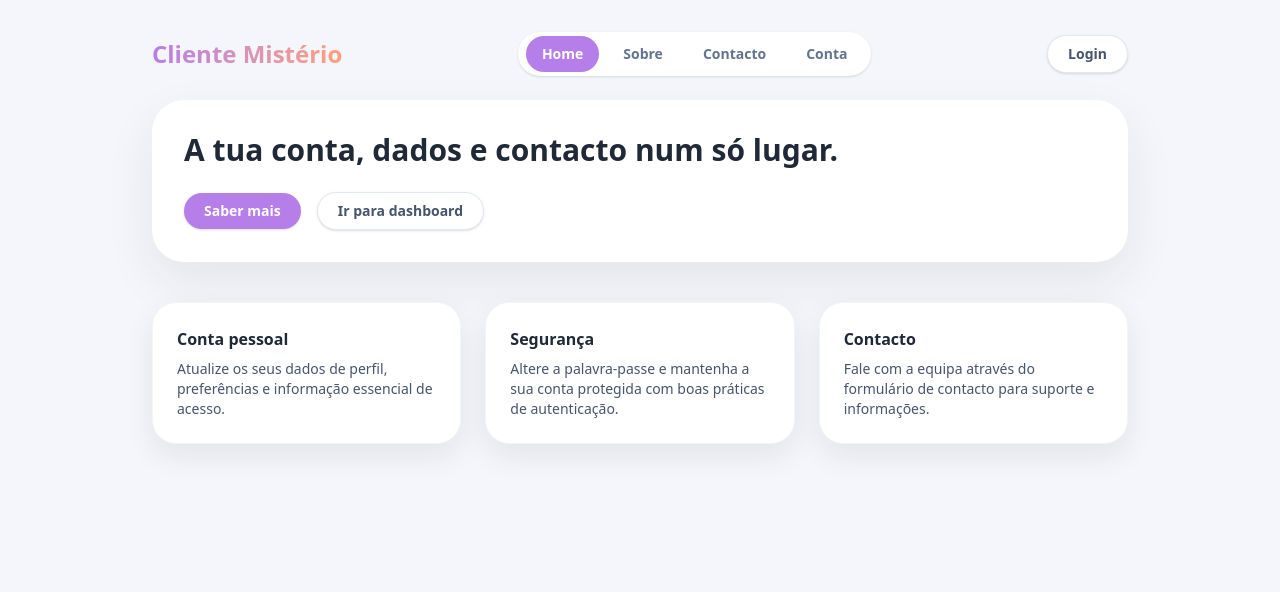
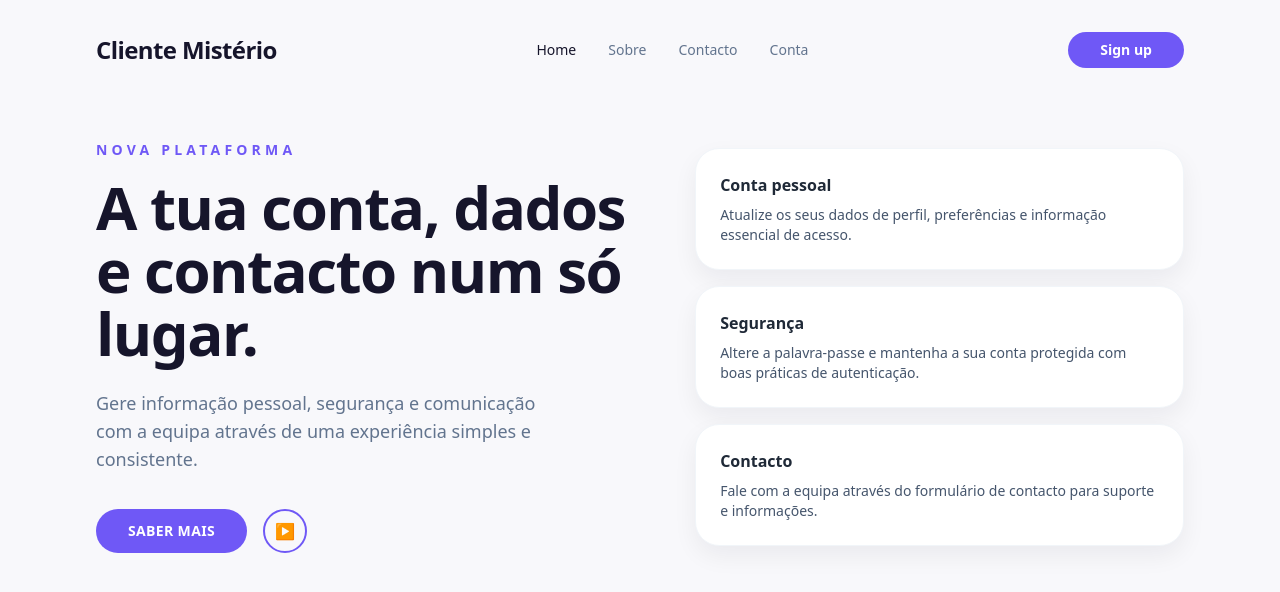
Before and after one commit to msantos51/clientemisterio, a Next.js app: page / in a window 1280 px wide. Shown: the top 592 px of the page. Built offline with nearby package versions, Linux system fonts and the light colour scheme.

Commit message:
Refine homepage layout to match provided visual style

```diff
--- a/app/components/HeaderActions.tsx
+++ b/app/components/HeaderActions.tsx
@@ -20,23 +20,8 @@ export default function HeaderActions() {
     return "/dashboard";
   }, []);
 
-  const profileInitials = useMemo(() => {
-    if (!sessionUser?.fullName) {
-      return "VP";
-    }
-
-    const initials = sessionUser.fullName
-      .split(" ")
-      .filter(Boolean)
-      .slice(0, 2)
-      .map((word) => word[0]?.toUpperCase() ?? "")
-      .join("");
-
-    return initials || "VP";
-  }, [sessionUser]);
-
   useEffect(() => {
-    // Lê os dados gravados no navegador para determinar se há sessão ativa.
+    // Lê o estado da sessão no browser para decidir qual ação apresentar no cabeçalho.
     const storedSession = localStorage.getItem(sessionStorageKey);
     const storedUser = localStorage.getItem(userStorageKey);
 
@@ -54,36 +39,33 @@ export default function HeaderActions() {
       }
 
       setSessionUser(parsedUser);
-    } catch (error) {
+    } catch {
       setSessionUser(null);
     }
   }, []);
 
-  return (
-    <div className="flex w-full items-center justify-start gap-4 md:w-auto md:justify-end">
-      {!sessionUser && (
+  if (!sessionUser) {
+    return (
+      <div className="flex items-center justify-end">
+        {/* Aplica o botão primário arredondado para replicar o destaque visual da imagem de referência. */}
         <Link
-          className="button-size-login border border-slate-200 bg-white text-slate-600 shadow-sm transition hover:border-slate-300"
+          className="inline-flex items-center justify-center rounded-full bg-[color:var(--primary)] px-8 py-2 text-sm font-semibold text-white transition hover:brightness-95"
           href="/login"
         >
-          Login
+          Sign up
         </Link>
-      )}
-      {sessionUser && (
-        <Link
-          className="flex max-w-full items-center gap-3 rounded-full bg-[color:var(--surface)] px-4 py-2 shadow-sm"
-          href={profileHref}
-        >
-          <div className="flex h-8 w-8 shrink-0 items-center justify-center rounded-full border border-dashed border-[color:var(--primary)] text-[10px] font-semibold text-[color:var(--primary)]">
-            {profileInitials}
-          </div>
-          {/* Limita o bloco textual no mobile para impedir que nomes longos quebrem o cabeçalho. */}
-          <div className="min-w-0 text-sm">
-            <p className="truncate font-medium text-slate-900">{sessionUser.fullName}</p>
-            {sessionUser.isAdmin && <p className="text-xs text-[color:var(--primary)]">Admin</p>}
-          </div>
-        </Link>
-      )}
+      </div>
+    );
+  }
+
+  return (
+    <div className="flex items-center justify-end">
+      <Link
+        className="inline-flex items-center justify-center rounded-full border border-[color:var(--primary)] px-6 py-2 text-sm font-semibold text-[color:var(--primary)] transition hover:bg-[color:var(--primary-soft)]"
+        href={profileHref}
+      >
+        Dashboard
+      </Link>
     </div>
   );
 }
--- a/app/components/TopNav.tsx
+++ b/app/components/TopNav.tsx
@@ -1,6 +1,5 @@
 "use client";
 
-import { useMemo, useState } from "react";
 import { usePathname } from "next/navigation";
 
 const navigationItems = [
@@ -12,56 +11,25 @@ const navigationItems = [
 
 export default function TopNav() {
   const pathname = usePathname();
-  const [isMobileMenuOpen, setIsMobileMenuOpen] = useState(false);
-
-  const activeItemLabel = useMemo(() => {
-    const activeItem = navigationItems.find((item) => item.href === pathname);
-
-    return activeItem?.label ?? "Menu";
-  }, [pathname]);
-
-  const getLinkClasses = (href: string) => {
-    const isActive = pathname === href;
-
-    if (isActive) {
-      return "button-text-standard rounded-full bg-[color:var(--primary)] px-4 py-2 text-white transition";
-    }
-
-    return "button-text-standard rounded-full px-4 py-2 text-slate-500 transition hover:text-slate-700";
-  };
 
   return (
-    <nav className="relative w-full md:w-auto">
-      {/* Botão visível apenas em mobile para abrir e fechar o menu sem ocupar espaço horizontal excessivo. */}
-      <button
-        aria-expanded={isMobileMenuOpen}
-        aria-label="Abrir menu principal"
-        className="button-text-standard flex w-full items-center justify-between rounded-full bg-[color:var(--surface)] px-4 py-2 text-slate-700 shadow-sm md:hidden"
-        onClick={() => setIsMobileMenuOpen((previous) => !previous)}
-        type="button"
-      >
-        <span>{activeItemLabel}</span>
-        <span className="text-xs text-slate-500">{isMobileMenuOpen ? "Fechar" : "Menu"}</span>
-      </button>
+    <nav className="hidden items-center gap-8 md:flex">
+      {navigationItems.map((item) => {
+        const isActive = pathname === item.href;
 
-      {/* Lista de links com layout horizontal em desktop e painel vertical em mobile. */}
-      <div
-        className={`mt-2 flex flex-col gap-1 rounded-2xl bg-[color:var(--surface)] p-2 text-sm shadow-sm md:mt-0 md:flex-row md:items-center md:gap-2 md:rounded-full md:px-2 md:py-1 ${
-          isMobileMenuOpen ? "flex" : "hidden md:flex"
-        }`}
-      >
-        {navigationItems.map((item) => (
-          // Usa âncora simples para garantir navegação mesmo quando o router cliente falha.
+        return (
+          // Mantém links sem peso visual excessivo para replicar a navegação discreta da referência.
           <a
             key={item.href}
-            className={getLinkClasses(item.href)}
+            className={`text-sm font-medium transition ${
+              isActive ? "text-[#16152b]" : "text-slate-500 hover:text-[#16152b]"
+            }`}
             href={item.href}
-            onClick={() => setIsMobileMenuOpen(false)}
           >
             {item.label}
           </a>
-        ))}
-      </div>
+        );
+      })}
     </nav>
   );
 }
--- a/app/globals.css
+++ b/app/globals.css
@@ -1,12 +1,12 @@
 @import "tailwindcss";
 
 :root {
-  --background: #f5f6fb;
+  --background: #f8f8fb;
   --foreground: #1f2937;
   --surface: #ffffff;
   --surface-muted: #f2f3f8;
-  --primary: #b67ee8;
-  --primary-soft: #f3eafc;
+  --primary: #6f58f6;
+  --primary-soft: #ece8ff;
   --accent: #b67ee8;
   color-scheme: light;
 }
--- a/app/layout.tsx
+++ b/app/layout.tsx
@@ -4,26 +4,26 @@ import TopNav from "./components/TopNav";
 import HeaderActions from "./components/HeaderActions";
 import "./globals.css";
 
-// Configura a fonte principal usada em todo o site.
+// Configura a fonte base para todo o layout da aplicação.
 const geistSans = Geist({
   variable: "--font-geist-sans",
   subsets: ["latin"],
 });
 
-// Configura a fonte monoespaçada para trechos especiais.
+// Mantém uma fonte monoespaçada disponível para áreas técnicas quando necessário.
 const geistMono = Geist_Mono({
   variable: "--font-geist-mono",
   subsets: ["latin"],
 });
 
-// Configura a fonte principal inspirada no design solicitado.
+// Usa Poppins para aproximar a estética visual da referência enviada.
 const poppins = Poppins({
   variable: "--font-poppins",
   subsets: ["latin"],
-  weight: ["300", "400", "500", "600", "700"],
+  weight: ["300", "400", "500", "600", "700", "800"],
 });
 
-// Define os metadados globais usados pelo Next.js.
+// Define metadados globais da aplicação.
 export const metadata: Metadata = {
   title: "Cliente Mistério",
   description: "Portal de participação cidadã e informação pública.",
@@ -39,32 +39,19 @@ export default function RootLayout({
       <body
         className={`${geistSans.variable} ${geistMono.variable} ${poppins.variable} bg-[color:var(--background)] text-[color:var(--foreground)] antialiased`}
       >
-        {/* Container geral que simula o layout com barra lateral e conteúdo central. */}
+        {/* Cria a estrutura principal com cabeçalho fixo no topo visual e conteúdo centralizado. */}
         <div className="min-h-screen bg-[color:var(--background)]">
-          {/* Barra superior com navegação e ações rápidas adaptadas para mobile e desktop. */}
-          <header className="relative z-50 mx-auto flex w-full max-w-5xl flex-col gap-4 px-4 pb-6 pt-6 sm:px-6 md:flex-row md:items-center md:justify-between md:pt-8">
-            {/* Marca do site alinhada à esquerda em todas as resoluções. */}
-            <div className="flex items-center">
-              <span className="bg-gradient-to-r from-[#b67ee8] to-[#fea076] bg-clip-text text-2xl font-semibold text-transparent">
-                Cliente Mistério
-              </span>
-            </div>
-            {/* Navegação principal com painel compacto em mobile e barra horizontal em desktop. */}
-            <div className="flex w-full justify-start md:w-auto md:flex-1 md:justify-center">
-              <TopNav />
-            </div>
-            {/* Ações rápidas alinhadas com comportamento fluido para evitar quebra em ecrãs pequenos. */}
-            <div className="flex w-full items-center justify-start md:w-auto md:justify-end">
-              <HeaderActions />
-            </div>
+          {/* Organiza marca, navegação e ações com distribuição similar ao layout de referência. */}
+          <header className="mx-auto flex w-full max-w-6xl items-center justify-between gap-6 px-4 pb-8 pt-8 sm:px-6 lg:px-8">
+            <a className="text-2xl font-extrabold tracking-tight text-[#16152b]" href="/">
+              Cliente Mistério
+            </a>
+            <TopNav />
+            <HeaderActions />
           </header>
 
-          {/* Conteúdo principal renderizado por cada página. */}
-          <main className="relative z-0 mx-auto w-full max-w-5xl px-4 pb-16 sm:px-6">
-            {children}
-          </main>
-
-          {/* Rodapé removido conforme pedido. */}
+          {/* Renderiza o conteúdo de cada página no centro com largura confortável. */}
+          <main className="mx-auto w-full max-w-6xl px-4 pb-16 sm:px-6 lg:px-8">{children}</main>
         </div>
       </body>
     </html>
--- a/app/page.tsx
+++ b/app/page.tsx
@@ -2,52 +2,57 @@ import Link from "next/link";
 
 export default function HomePage() {
   return (
-    <section>
-      {/* Contém a secção principal centrada com largura confortável para o texto. */}
-      <div className="mx-auto w-full max-w-5xl">
-        {/* Cartão principal com proposta de valor e navegação rápida. */}
-        <article className="rounded-[32px] bg-[color:var(--surface)] p-8 shadow-[0_20px_50px_rgba(31,41,55,0.08)]">
-          <div className="flex flex-col gap-6">
-            {/* Título principal da página com destaque de marca. */}
-            <div>
-              <h1 className="page-title text-justify">A tua conta, dados e contacto num só lugar.</h1>
-            </div>
+    <section className="pt-6 md:pt-10">
+      {/* Estrutura principal da hero com tipografia e espaçamento inspirados no layout enviado. */}
+      <div className="grid items-center gap-14 md:grid-cols-[1fr_0.9fr]">
+        <article className="max-w-xl">
+          {/* Rótulo pequeno para introduzir o bloco principal da página. */}
+          <p className="section-label-uppercase text-[color:var(--primary)]">Nova plataforma</p>
 
-            {/* Botões de ação para orientar utilizadores novos e recorrentes. */}
-            <div className="flex flex-wrap items-center gap-4">
+          {/* Mantém o conteúdo principal do site, ajustando apenas o estilo visual e hierarquia. */}
+          <h1 className="mt-4 text-5xl font-extrabold leading-[1.05] tracking-tight text-[#16152b] sm:text-6xl">
+            A tua conta, dados e contacto num só lugar.
+          </h1>
+
+          <p className="mt-6 max-w-md text-lg text-slate-500">
+            Gere informação pessoal, segurança e comunicação com a equipa através de uma experiência simples e
+            consistente.
+          </p>
+
+          {/* Ações principais com botão primário e secundário conforme organização da referência. */}
+          <div className="mt-9 flex flex-wrap items-center gap-4">
             <Link
-                className="button-size-login bg-[color:var(--primary)] text-white shadow-sm transition hover:brightness-95"
+              className="inline-flex items-center justify-center rounded-full bg-[color:var(--primary)] px-8 py-3 text-sm font-semibold uppercase tracking-wide text-white transition hover:brightness-95"
               href="/about"
             >
               Saber mais
             </Link>
             <Link
-                className="button-size-login border border-slate-200 bg-white text-slate-600 shadow-sm transition hover:border-slate-300"
+              className="inline-flex h-11 w-11 items-center justify-center rounded-full border-2 border-[color:var(--primary)] text-[color:var(--primary)] transition hover:bg-[color:var(--primary-soft)]"
               href="/dashboard"
             >
-                Ir para dashboard
+              ▶
             </Link>
-            </div>
           </div>
         </article>
 
-        {/* Secção informativa com os principais blocos disponíveis na plataforma. */}
-        <section className="mt-10 grid gap-6 md:grid-cols-3">
-          <article className="rounded-[24px] border border-slate-100 bg-white p-6 shadow-[0_12px_30px_rgba(15,23,42,0.08)]">
+        {/* Bloco lateral para preservar o conteúdo atual da home em formato de cartões resumidos. */}
+        <section className="grid gap-4 sm:grid-cols-2 md:grid-cols-1">
+          <article className="rounded-3xl border border-slate-100 bg-white p-6 shadow-[0_10px_24px_rgba(15,23,42,0.06)]">
             <h2 className="subsection-title">Conta pessoal</h2>
             <p className="mt-2 text-sm text-slate-600">
               Atualize os seus dados de perfil, preferências e informação essencial de acesso.
             </p>
           </article>
 
-          <article className="rounded-[24px] border border-slate-100 bg-white p-6 shadow-[0_12px_30px_rgba(15,23,42,0.08)]">
+          <article className="rounded-3xl border border-slate-100 bg-white p-6 shadow-[0_10px_24px_rgba(15,23,42,0.06)]">
             <h2 className="subsection-title">Segurança</h2>
             <p className="mt-2 text-sm text-slate-600">
               Altere a palavra-passe e mantenha a sua conta protegida com boas práticas de autenticação.
             </p>
           </article>
 
-          <article className="rounded-[24px] border border-slate-100 bg-white p-6 shadow-[0_12px_30px_rgba(15,23,42,0.08)]">
+          <article className="rounded-3xl border border-slate-100 bg-white p-6 shadow-[0_10px_24px_rgba(15,23,42,0.06)] sm:col-span-2 md:col-span-1">
             <h2 className="subsection-title">Contacto</h2>
             <p className="mt-2 text-sm text-slate-600">
               Fale com a equipa através do formulário de contacto para suporte e informações.
```
Lines whose indentation alone changed are shown as unchanged.
